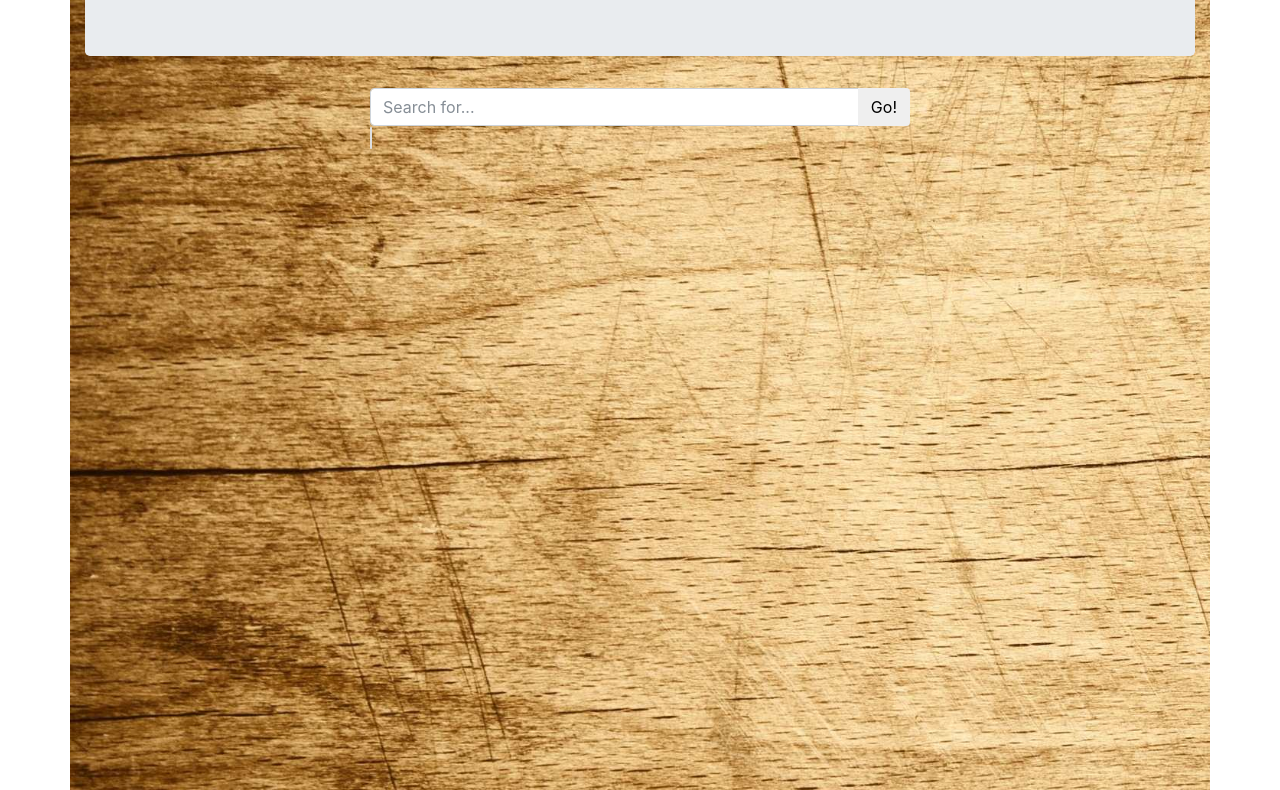
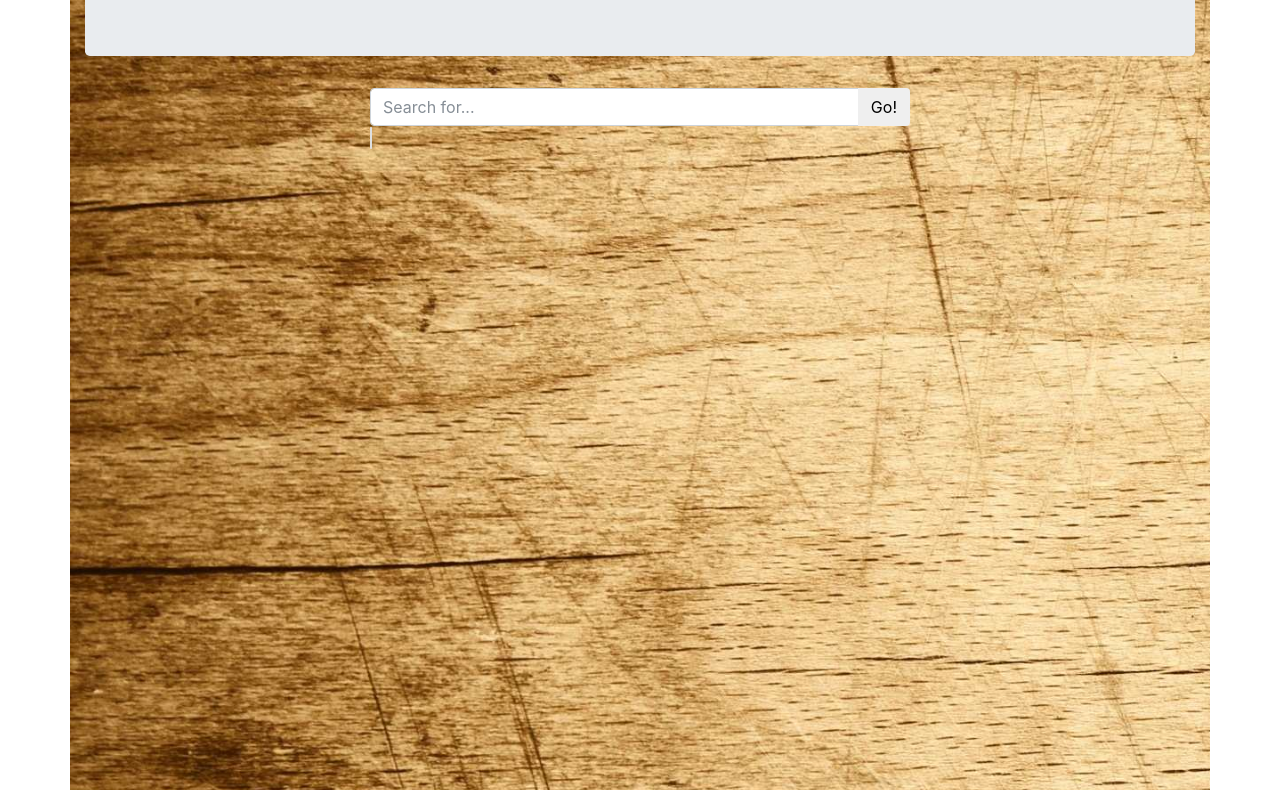
Before and after one commit to mckayma2/week-6, a plain HTML site: page index.html in a window 1280 px wide. Shown: the part 128-918 px from the top of the page. Drawn offline with nearby package versions, Linux system fonts and the light colour scheme.

Commit message:
first upload change8

```diff
--- a/assets/css/style.css
+++ b/assets/css/style.css
@@ -1,7 +1,7 @@
 .container{
 background-image: url("../img/background.jpg");
 background-size:cover;
-height:1224px;
+height:1424px;
 }
 
 .jumbotron{
```
